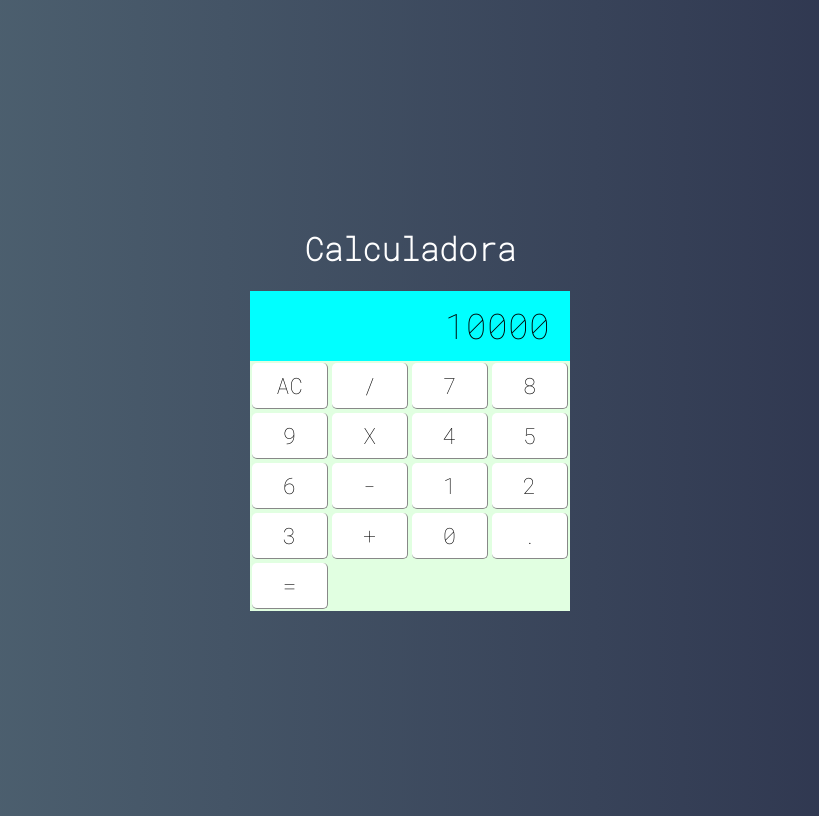
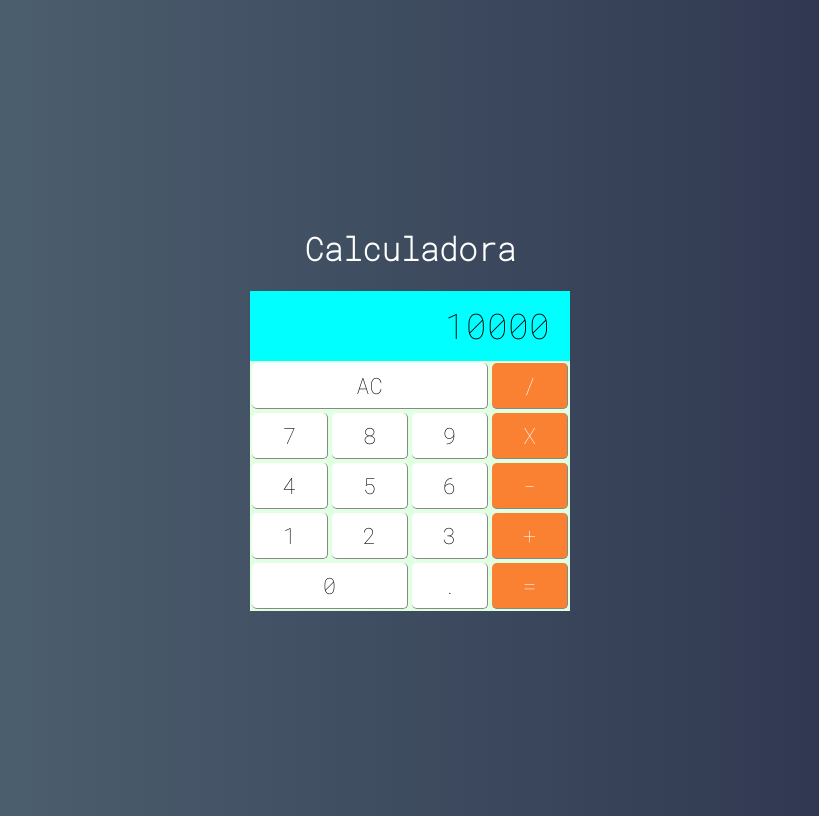
Before and after one commit to Anderlan-Nunes/react, a React (Create React App) app in the folder calculadora/: page / in a window 1280 px wide. Shown: the whole page, without its empty margins (230-1049 px from the left). Built offline with nearby package versions, Linux system fonts and the light colour scheme.

Commit message:
Acabamento dos botoes com pseudo classe e informar q o botão ocupa três ou dois espaços na grid

```diff
--- a/calculadora/src/components/Button.css
+++ b/calculadora/src/components/Button.css
@@ -12,5 +12,31 @@
     border-radius: 5px;
     outline: none; /*para tirar a borda azul qndo selecionar o botao*/
 
+}
+
+.button:hover {
+    background-color: #ccccccc5;
+}
+.button:active {
+    background-color: #ccc;
 
 }
+
+.button.double {
+    grid-column: span 2;
+}
+.button.triple {
+    grid-column: span 3;
+}
+
+
+.button.operation {
+    background-color: #fa8131;
+    color: #fff;
+}
+.button.operation:hover {
+    background-color: #fa8131cc;
+}
+.button.operation:active {
+    background-color: #fa8131;
+}
--- a/calculadora/src/components/Button.jsx
+++ b/calculadora/src/components/Button.jsx
@@ -1,7 +1,15 @@
 import './Button.css'
 
 export default props => {
+
+
     return(
-        <button className='button'>{props.label}</button>
+        <button className={`button
+        ${props.operation ? 'operation' : ''}
+        ${props.double ? 'double' : ''}
+        ${props.triple ? 'triple' : ''}`
+        }>
+            {props.label}
+        </button>
     )
 }
--- a/calculadora/src/main/Calculator.jsx
+++ b/calculadora/src/main/Calculator.jsx
@@ -10,23 +10,23 @@ export default class Calculator extends Component {
         return (
             <div className='calculator'>
                 <Display displayValue={10000}/>
-                <Button label='AC'/>
-                <Button label='/'/>
+                <Button label='AC'triple/>
+                <Button label='/' operation/>
                 <Button label='7'/>
                 <Button label='8'/>
                 <Button label='9'/>
-                <Button label='X'/>
+                <Button label='X' operation/>
                 <Button label='4'/>
                 <Button label='5'/>
                 <Button label='6'/>
-                <Button label='-'/>
+                <Button label='-' operation/>
                 <Button label='1'/>
                 <Button label='2'/>
                 <Button label='3'/>
-                <Button label='+'/>
-                <Button label='0'/>
+                <Button label='+' operation/>
+                <Button label='0' double/>
                 <Button label='.'/>
-                <Button label='='/>
+                <Button label='=' operation/>
 
             </div>
         )
```
